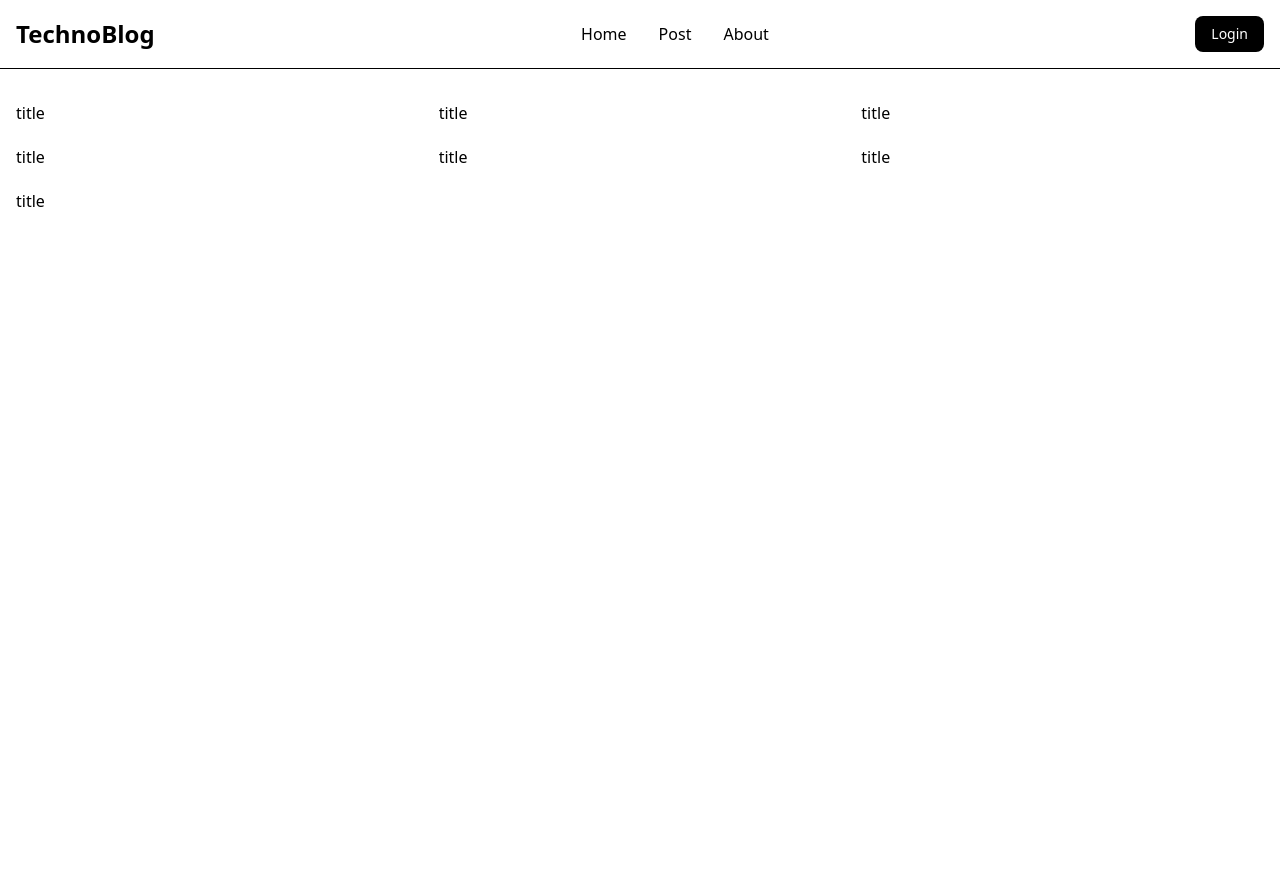
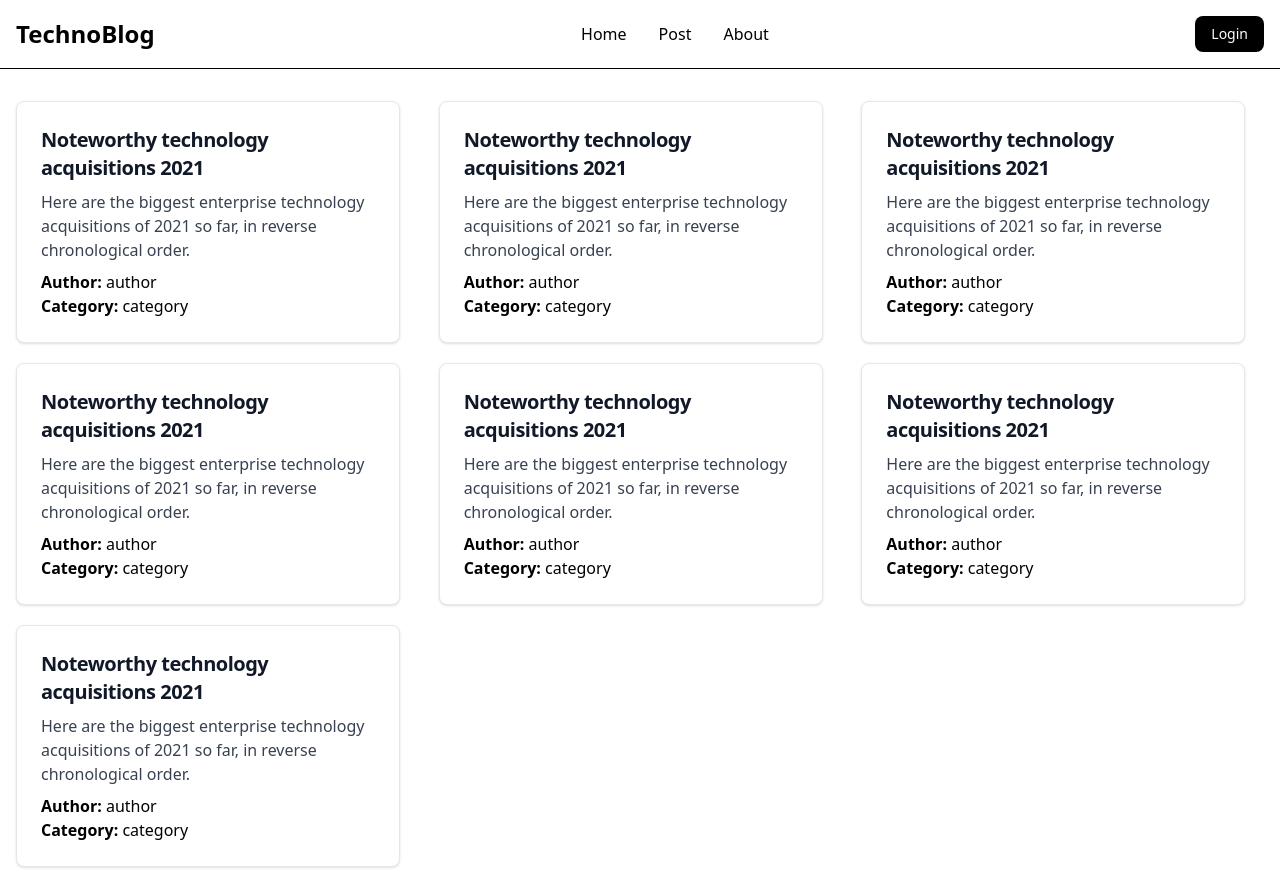
Before and after one commit to StefSalv07/TechnoBlog, a Next.js app: page / in a window 1280 px wide. Before the commit the page ends 800 px from the top, so only its background shows below. Built offline with nearby package versions, Linux system fonts and the light colour scheme.

Commit message:
Add blog card

```diff
--- /dev/null
+++ b/src/components/Card.js
@@ -0,0 +1,31 @@
+export default function Card(props) {
+    const data = {
+        title: "Noteworthy technology acquisitions 2021",
+        summary: "Here are the biggest enterprise technology acquisitions of 2021 so far, in reverse chronological order.",
+        author: "author",
+        category: "category",
+    };
+    const title = data?.title;
+    const summary = data?.summary;
+    const author = data?.author;
+    const category = data?.category;
+
+    return (
+        <a href="#" className="flex flex-col max-w-sm p-6 bg-white border border-gray-200 rounded-lg shadow hover:border-black justify-between" >
+            <div>
+                <h5 className="mb-2 text-xl font-bold tracking-tight text-gray-900 ">{title}</h5>
+                <p className="mb-2 font-normal text-gray-700">{summary}</p>
+            </div>
+            <div>
+                <p className="">
+                    <span className="font-semibold">Author: </span>
+                    {author}
+                </p>
+                <p className="">
+                    <span className="font-semibold">Category: </span>
+                    {category}
+                </p>
+            </div>
+        </a >
+    );
+}
--- a/src/components/Grid.js
+++ b/src/components/Grid.js
@@ -1,9 +1,9 @@
+import Card from "./Card";
+
 export default function Grid(props) {
     const data = props.data;
     const blogs = data.map((blog) =>
-        <div key={blog.id}>
-            {blog.title}
-        </div>
+        <Card key={blog.id} data={blog} />
     );
 
     return (
--- a/src/pages/index.js
+++ b/src/pages/index.js
@@ -3,19 +3,19 @@ import NavBar from "@/components/NavBar";
 
 export default function Home() {
   const blogs = [
-      {id: 1, title:"title", summary:"summary", content: "content"},
-      {id: 2, title:"title", summary:"summary", content: "content"},
-      {id: 3, title:"title", summary:"summary", content: "content"},
-      {id: 4, title:"title", summary:"summary", content: "content"},
-      {id: 5, title:"title", summary:"summary", content: "content"},
-      {id: 6, title:"title", summary:"summary", content: "content"},
-      {id: 7, title:"title", summary:"summary", content: "content"},
+    { id: 1, title: "title", summary: "summary", author: "author", category: "category" },
+    { id: 2, title: "title", summary: "summary", author: "author", category: "category" },
+    { id: 3, title: "title", summary: "summary", author: "author", category: "category" },
+    { id: 4, title: "title", summary: "summary", author: "author", category: "category" },
+    { id: 5, title: "title", summary: "summary", author: "author", category: "category" },
+    { id: 6, title: "title", summary: "summary", author: "author", category: "category" },
+    { id: 7, title: "title", summary: "summary", author: "author", category: "category" },
   ];
 
   return (
     <>
-    <NavBar />
-    <Grid data={blogs}/>
+      <NavBar />
+      <Grid data={blogs} />
     </>
   );
 }
--- a/src/styles/globals.css
+++ b/src/styles/globals.css
@@ -8,8 +8,7 @@
   --background-end-rgb: 255, 255, 255;
 }
 
-body {
-}
+body {}
 
 @layer utilities {
   .text-balance {
```
